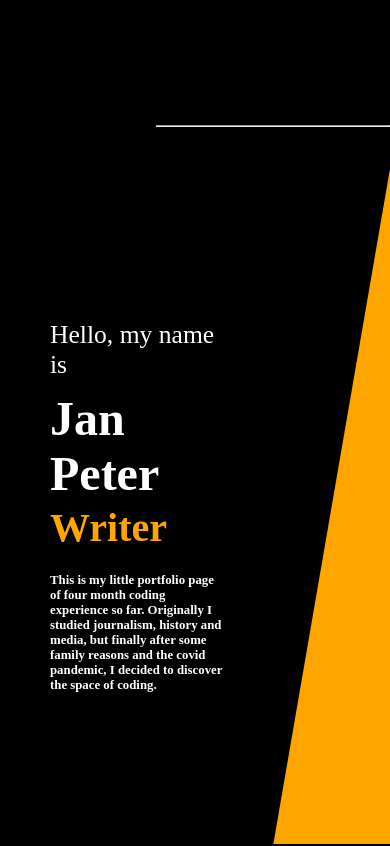
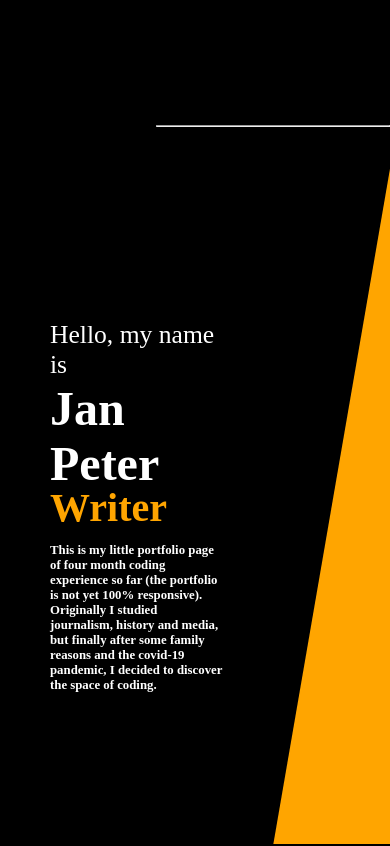
Before and after one commit to DerElchausdemAll/personal-website, a React (Create React App) app: page / in a window 390 px wide. Shown: the top 846 px of the page. Built offline with nearby package versions, Linux system fonts and the light colour scheme.

Commit message:
chore: fix responsive for deployment

```diff
--- a/src/components/organisms/about/index.jsx
+++ b/src/components/organisms/about/index.jsx
@@ -75,7 +75,7 @@ const About = ({ test }) => {
 						Surfing • Culture • Creativity • Journalism • Coding • Bouldering • Politics
 						• Surfing • Culture
 					</div>
-					<div
+					{/* <div
 						style={{
 							transform: `translateX(${offsetY * 0.1}px)`,
 						}}
@@ -87,7 +87,7 @@ const About = ({ test }) => {
 						• Culture • Creativity • Journalism • Coding • Bouldering • Politics •
 						Surfing • Culture • Creativity • Journalism • Coding • Bouldering • Politics
 						• Surfing • Culture
-					</div>
+					</div> */}
 				</div>
 			</div>
 		</StyledAbout>
--- a/src/components/organisms/contact/styled.js
+++ b/src/components/organisms/contact/styled.js
@@ -1,5 +1,5 @@
 import styled from "@emotion/styled";
 
 export const StyledContact = styled.div`
-	height: 100vh;
+	height: 100%;
 `;
--- a/src/components/organisms/hero-section/index.jsx
+++ b/src/components/organisms/hero-section/index.jsx
@@ -22,10 +22,10 @@ const HeroElement = () => {
 							</div>
 						</div>
 						<div className="hero-description">
-							This is my little portfolio page of four month coding experience so far.
-							Originally I studied journalism, history and media, but finally after
-							some family reasons and the covid pandemic, I decided to discover the
-							space of coding.
+							This is my little portfolio page of four month coding experience so far
+							(the portfolio is not yet 100% responsive). Originally I studied
+							journalism, history and media, but finally after some family reasons and
+							the covid-19 pandemic, I decided to discover the space of coding.
 						</div>
 					</div>
 				</div>
--- a/src/index.css
+++ b/src/index.css
@@ -295,11 +295,13 @@ a {
 .a-wrapper-one {
 	flex: 4;
 	display: flex;
+	height: 100%;
 	/* background: green; */
 }
 
 .a-wrapper-two {
 	flex: 1;
+	height: 100%;
 	overflow: hidden;
 }
 
@@ -387,14 +389,6 @@ a {
 
 .a-interests-one {
 	position: relative;
-	white-space: nowrap;
-	padding: 50px;
-}
-
-.a-interests-two {
-	text-align: center;
-	position: relative;
-	left: -500px;
 	white-space: nowrap;
 	padding: 50px;
 }
```
